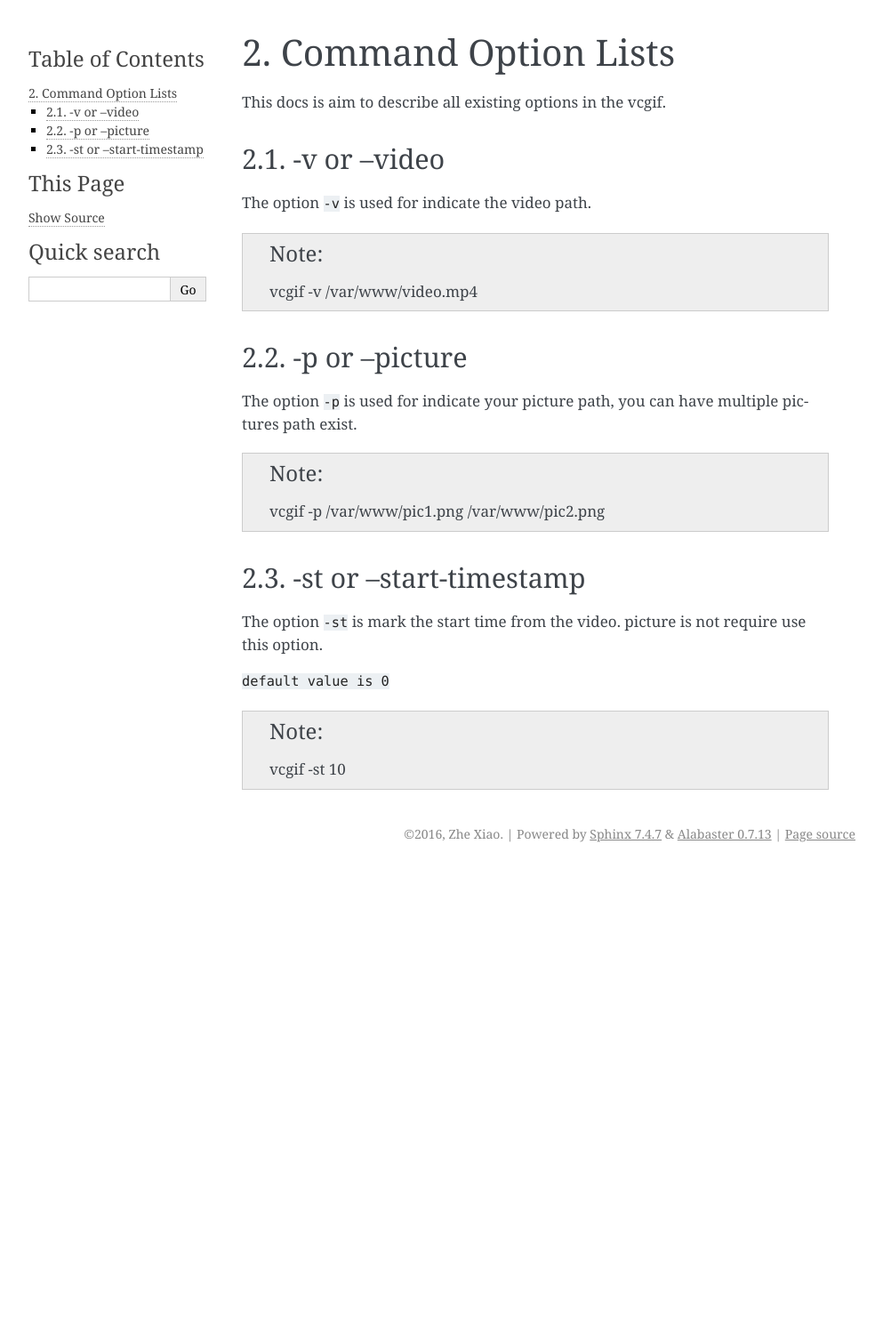
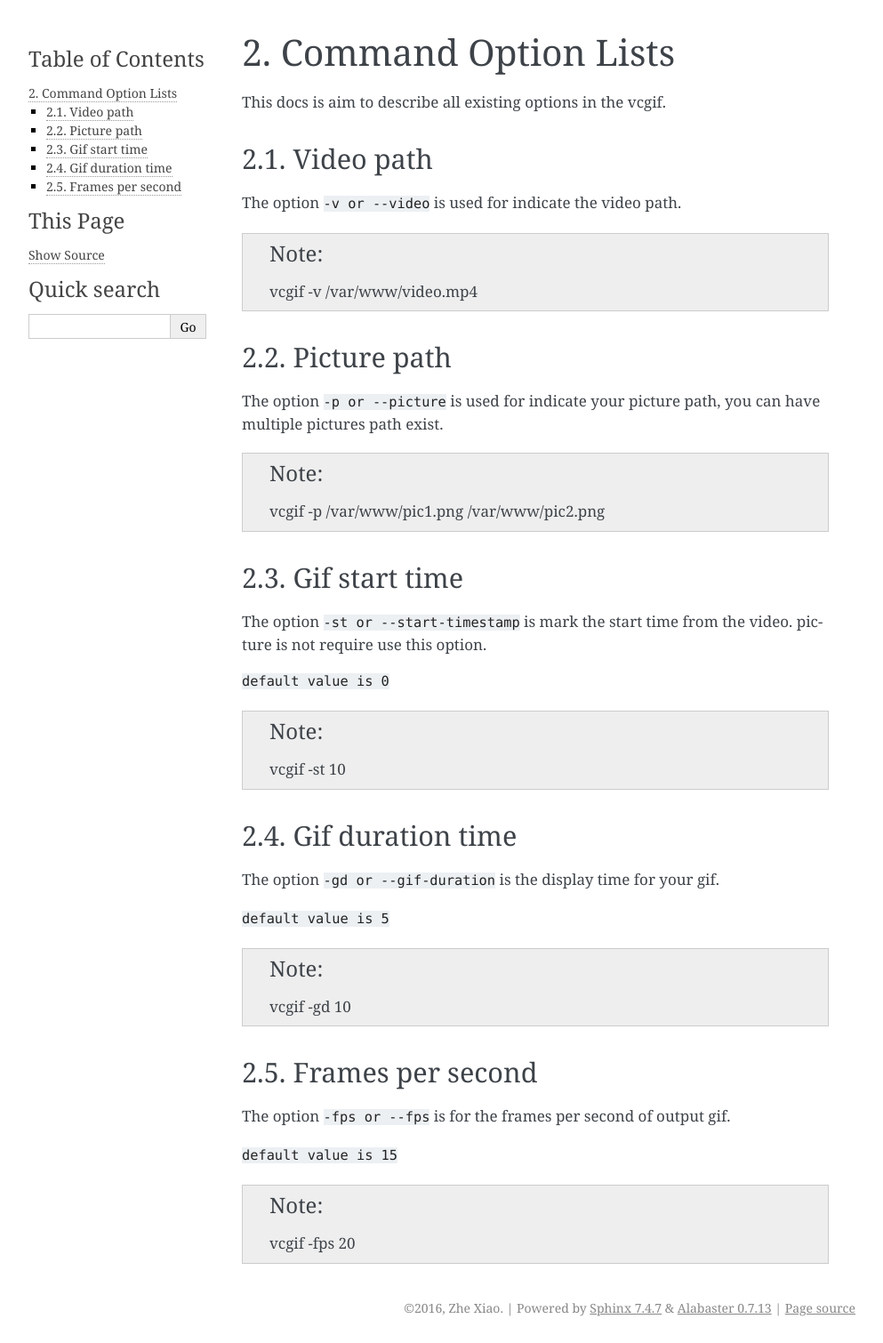
Before and after one commit to BACKORG/vcgif, a Sphinx documentation site: the page built from docs/command_options.rst, in a window 1280 px wide. Shown: the whole page at 89% size, without its empty margins (148-1141 px from the left). Built offline with Sphinx 7.4.7, drawn with Linux system fonts in a browser that asks for light colours; before the commit the page ends 977 px from its top, so only the background shows below that.

Commit message:
add command options

```diff
--- a/docs/command_options.rst
+++ b/docs/command_options.rst
@@ -2,25 +2,40 @@ Command Option Lists
 ====================
 This docs is aim to describe all existing options in the vcgif.
 
--v or --video
--------------
-The option ``-v`` is used for indicate the video path.
+Video path
+----------
+The option ``-v or --video`` is used for indicate the video path.
 
 .. note:: vcgif -v /var/www/video.mp4
 
-
--p or --picture
----------------
-The option ``-p`` is used for indicate your picture path, you can have multiple pictures
+Picture path
+------------
+The option ``-p or --picture`` is used for indicate your picture path, you can have multiple pictures
 path exist.
 
 .. note:: vcgif -p /var/www/pic1.png /var/www/pic2.png
 
--st or --start-timestamp
-------------------------
-The option ``-st`` is mark the start time from the video. picture is not require
+Gif start time
+--------------
+The option ``-st or --start-timestamp`` is mark the start time from the video. picture is not require
 use this option.
 
 ``default value is 0``
 
 .. note:: vcgif -st 10
+
+Gif duration time
+-----------------
+The option ``-gd or --gif-duration`` is the display time for your gif.
+
+``default value is 5``
+
+.. note:: vcgif -gd 10
+
+Frames per second
+-----------------
+The option ``-fps or --fps`` is for the frames per second of output gif.
+
+``default value is 15``
+
+.. note:: vcgif -fps 20
```
